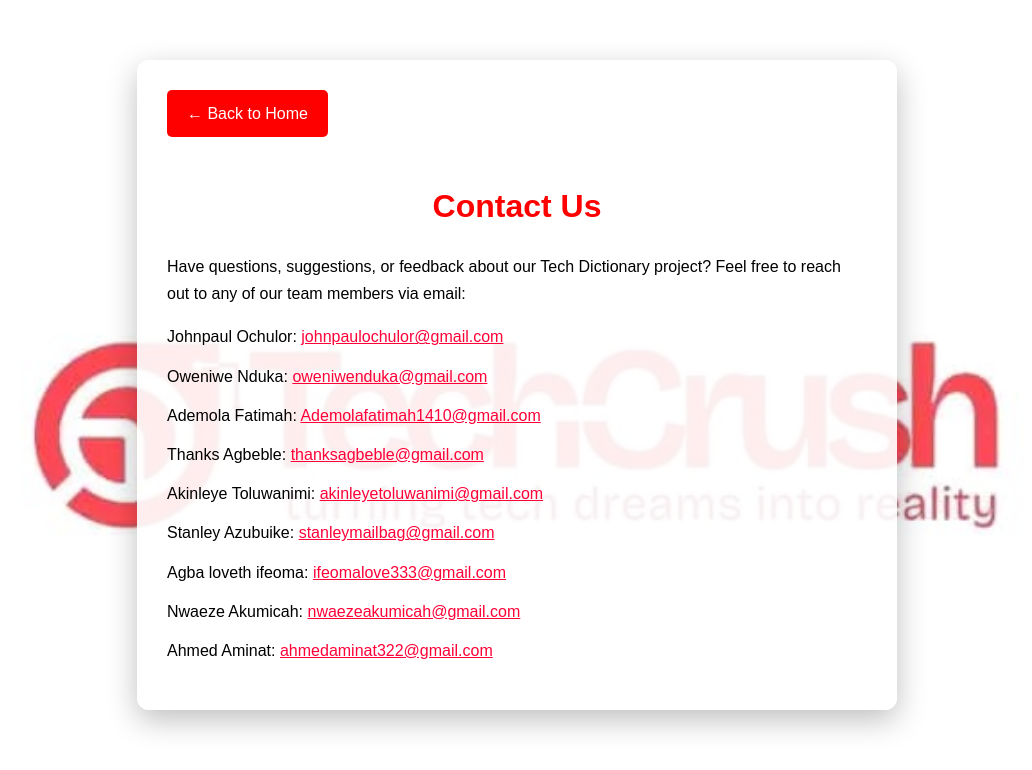
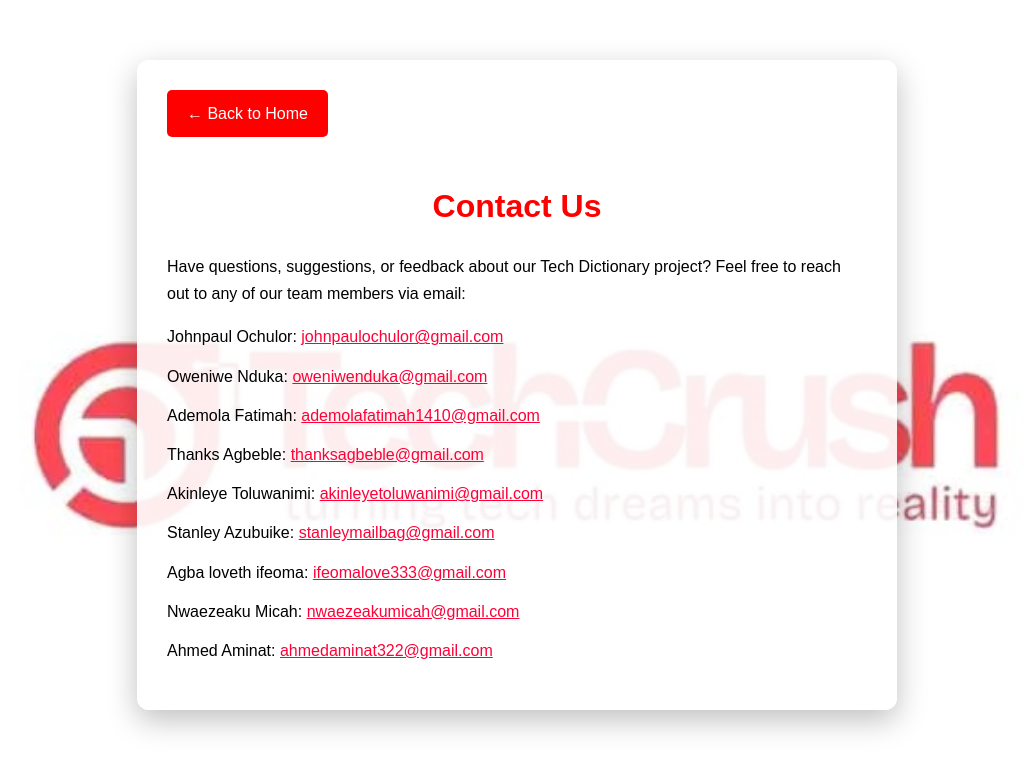
Before and after one commit to Johnpaul-Ochulor/dictionary-lookup-app, a website: page public/contact.html in a window 1280 px wide. Shown: the whole page, without its empty margins (123-1155 px from the left). Drawn offline with Linux system fonts and the light colour scheme.

Commit message:
Edited a name and gmail

```diff
--- a/public/contact.html
+++ b/public/contact.html
@@ -31,12 +31,12 @@
     <ul>
       <li>Johnpaul Ochulor: <a href="mailto:johnpaulochulor@gmail.com">johnpaulochulor@gmail.com</a></li>
       <li>Oweniwe Nduka: <a href="mailto:oweniwenduka@gmail.com">oweniwenduka@gmail.com</a></li>
-      <li>Ademola Fatimah: <a href="mailto:Ademolafatimah1410@gmail.com">Ademolafatimah1410@gmail.com</a></li>
+      <li>Ademola Fatimah: <a href="mailto:Ademolafatimah1410@gmail.com">ademolafatimah1410@gmail.com</a></li>
       <li>Thanks Agbeble: <a href="mailto:thanksagbeble@gmail.com">thanksagbeble@gmail.com</a></li>
       <li>Akinleye Toluwanimi: <a href="mailto:akinleyetoluwanimi@gmail.com">akinleyetoluwanimi@gmail.com</a></li>
       <li>Stanley Azubuike: <a href="mailto:stanleymailbag@gmail.com">stanleymailbag@gmail.com</a></li>
       <li>Agba loveth ifeoma: <a href="mailto:ifeomalove333@gmail.com">ifeomalove333@gmail.com</a></li>
-      <li>Nwaeze Akumicah: <a href="mailto:nwaezeakumicah@gmail.com">nwaezeakumicah@gmail.com</a></li>
+      <li>Nwaezeaku Micah: <a href="mailto:nwaezeakumicah@gmail.com">nwaezeakumicah@gmail.com</a></li>
       <li>Ahmed Aminat: <a href="mailto:ahmedaminat322@gmail.com">ahmedaminat322@gmail.com</a></li>
 
     </ul>
```
